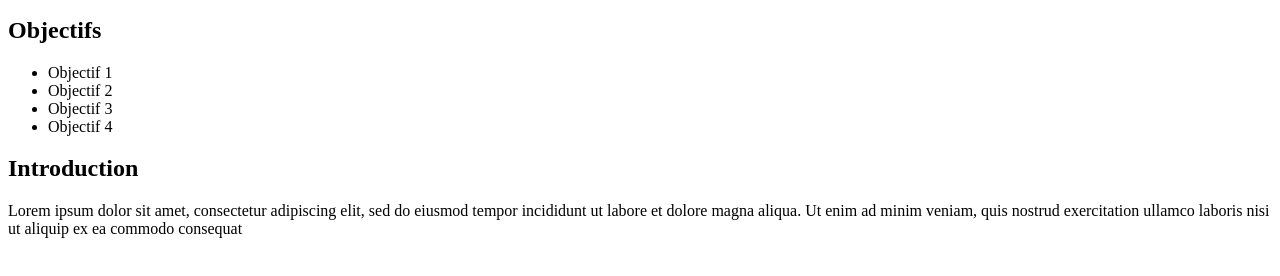
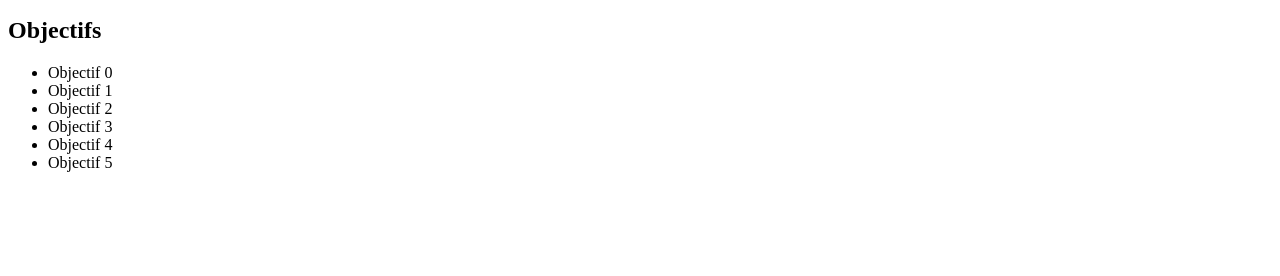
Before and after one commit to DARDORKE/Test-jQuery, a plain HTML site: page index.html in a window 1280 px wide. Shown: the part 44-320 px from the top of the page. Drawn offline with nearby package versions, Linux system fonts and the light colour scheme.

Commit message:
Ajout / Suppression

```diff
--- a/index.html
+++ b/index.html
@@ -8,7 +8,6 @@
 <body>
 <script src="https://ajax.aspnetcdn.com/ajax/jQuery/jquery-3.4.1.min.js"></script>
 <script src="script.js"></script>
-
 <section>
     <article>
         <h1>Les bases de jQuery</h1>
@@ -29,10 +28,6 @@
                 laboris nisi ut aliquip ex ea commodo consequat
             </p>
         </div>
-
-        <div id="introduction-copy">
-
-        </div>
     </article>
 </section>
 </body>
--- a/script.js
+++ b/script.js
@@ -1,13 +1,6 @@
 $(document).ready(() => {
-    let goal = $('#goals');
-    $.data(goal, "goals", {
-      0 : "Récupérer le code CSS",
-      1 : "Modifier le CSS",
-      2 : "Parcourir une liste d'éléments",
-      3 : "Associer des données à un élément"
-    });
-
-    $('#goals li').each(function(index){
-        $(this).text($.data( goal, "#goals")[index])
-    })
+   $('#introduction').remove(); //Suppression d'un élément//
+    let list = $('#goals');
+   list.prepend("<li>Objectif 0</li>"); //Ajoute un élément en début de liste goals//
+   list.append("<li>Objectif 5</li>"); //Ajoute un élément en fin de liste goals//
 });
```
